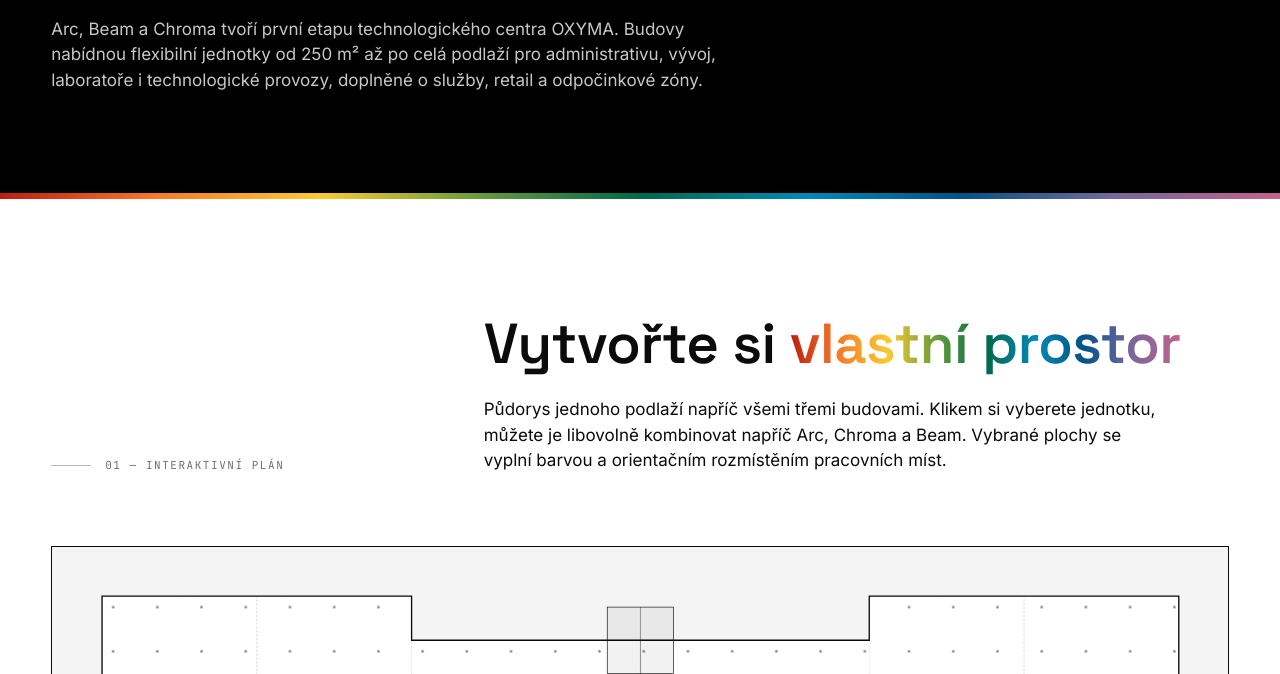
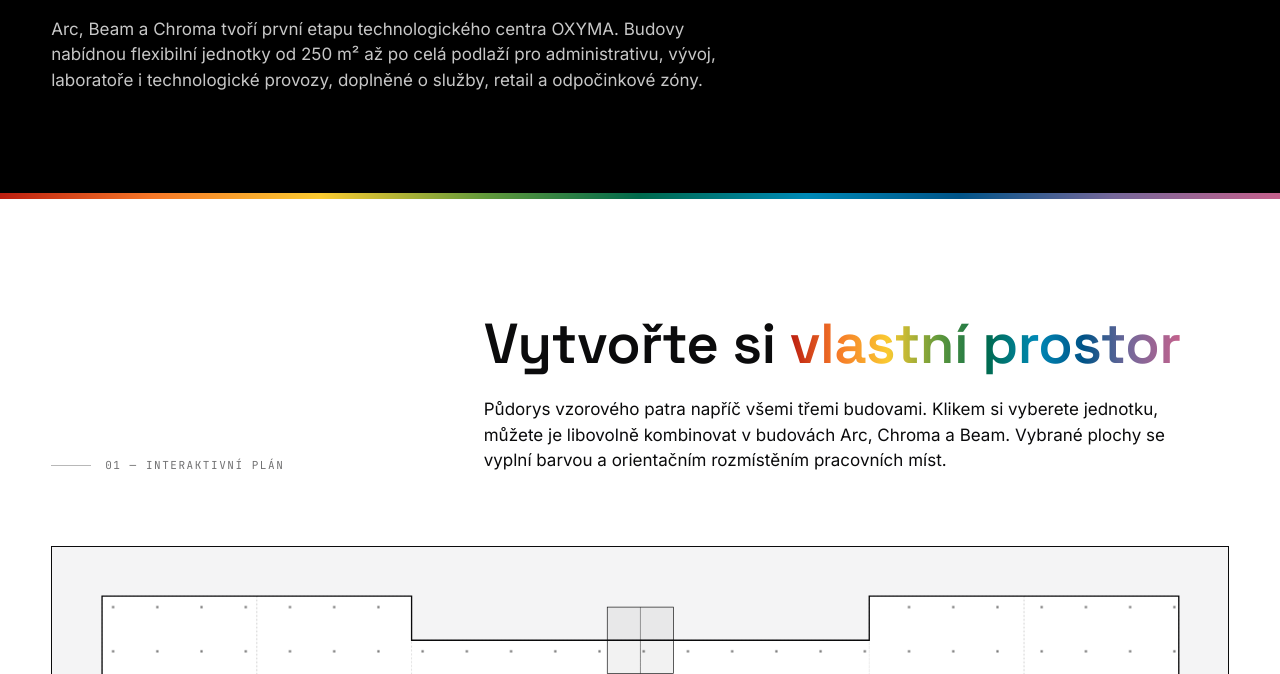
Before and after one commit to marekkoudelka/OXYMA, a plain HTML site: page nabidka-prostor.html in a window 1280 px wide. Shown: the part 495-1169 px from the top of the page. Drawn offline with Linux system fonts and the light colour scheme; a web font is replaced by a local one.

Commit message:
Nabídka prostor: floorplan lead — 'jednoho podlaží' → 'vzorového patra', 'napříč Arc' → 'v budovách Arc'

```diff
--- a/nabidka-prostor.html
+++ b/nabidka-prostor.html
@@ -29,7 +29,7 @@
       <div class="section-num">01 — Interaktivní plán</div>
       <div>
         <h2 class="h-1">Vytvořte si <em>vlastní prostor</em></h2>
-        <p class="lead" style="margin-top: 24px; max-width: 64ch;">Půdorys jednoho podlaží napříč všemi třemi budovami. Klikem si vyberete jednotku, můžete je libovolně kombinovat napříč Arc, Chroma a&nbsp;Beam. Vybrané plochy se vyplní barvou a&nbsp;orientačním rozmístěním pracovních míst.</p>
+        <p class="lead" style="margin-top: 24px; max-width: 64ch;">Půdorys vzorového patra napříč všemi třemi budovami. Klikem si vyberete jednotku, můžete je libovolně kombinovat v&nbsp;budovách Arc, Chroma a&nbsp;Beam. Vybrané plochy se vyplní barvou a&nbsp;orientačním rozmístěním pracovních míst.</p>
       </div>
     </div>
 
```
